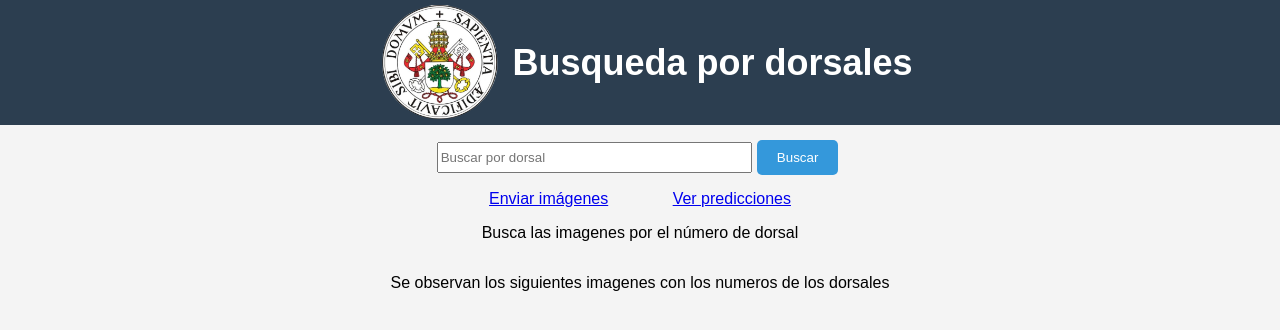
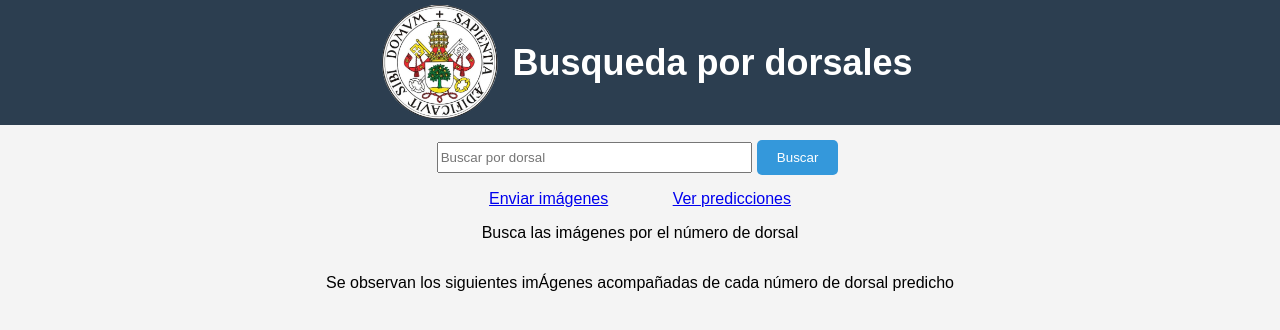
Before and after one commit to dipualo/bib-number-recognition-app, a Flask app: page /buscar_imagenes in a window 1280 px wide. Shown: the top 330 px of the page. Run offline with Flask 3, Linux system fonts and the light colour scheme; parts of the project's set-up code (start-up, migrations or seed data) failed here and were passed over.

Commit message:
Varios cambios pequeños

```diff
--- a/app.py
+++ b/app.py
@@ -21,6 +21,9 @@
 ruta_imagenes_enviadas='static/carpetas_imagenes/enviadas'
 
 for filename in os.listdir(ruta_imagenes_enviadas):
+    if filename == ".gitkeep":
+        continue  # Saltar este archivo
+
     file_path = os.path.join(ruta_imagenes_enviadas, filename)
     try:
         if os.path.isfile(file_path) or os.path.islink(file_path):
@@ -36,6 +39,9 @@
 ruta_imagenes_anotadas='static/carpetas_imagenes/anotadas'
 
 for filename in os.listdir(ruta_imagenes_anotadas):
+    if filename == ".gitkeep":
+        continue  # Saltar este archivo
+
     file_path = os.path.join(ruta_imagenes_anotadas, filename)
     try:
         if os.path.isfile(file_path) or os.path.islink(file_path):
--- a/templates/buscar_imagenes.html
+++ b/templates/buscar_imagenes.html
@@ -27,11 +27,11 @@
             <img src="{{ url_for('static', filename = 'carpetas_imagenes/enviadas/'+image_bib.image) }}" alt="Imagen">
         {% endfor %}
     {% elif query%}
-        <p>No se encontraron imagenes con ese numero de dorsal.</p>
+        <p>No se encontraron imágenes con ese número de dorsal.</p>
     {% else %}
-        <p>Busca las imagenes por el número de dorsal</p>
+        <p>Busca las imágenes por el número de dorsal</p>
     {% endif %}
-    <p>Se observan los siguientes imagenes con los numeros de los dorsales <br> {% for image_bib in images_bibs %}  <li>{{ image_bib.image }} ({{ image_bib.bib_number }})</li>{% endfor %}</p>
+    <p>Se observan los siguientes imÁgenes acompañadas de cada número de dorsal predicho <br> {% for image_bib in images_bibs %}  <li>{{ image_bib.image }} ({{ image_bib.bib_number }})</li>{% endfor %}</p>
     <br><br>
 
 </body>
```
Also changed, not shown: instance/mydatabase.db (deleted), 2 other files.
